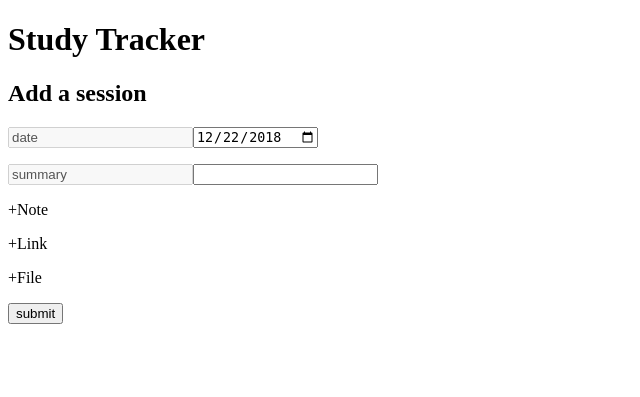
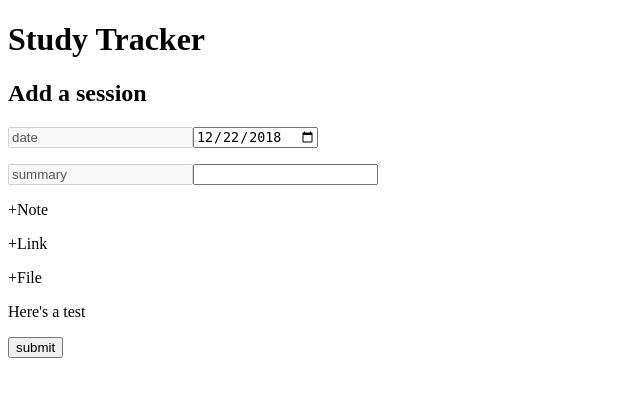
Before and after one commit to mparkcode/flask_blog, a Flask app: page /add_a_session in a window 1280 px wide. Shown: the top 397 px of the page, without its empty margins (0-640 px from the left). Run offline with Flask 2, Linux system fonts and the light colour scheme; some libraries are stand-ins or nearby versions.

Commit message:
test git

```diff
--- a/templates/add_a_session.html
+++ b/templates/add_a_session.html
@@ -73,6 +73,7 @@
         <p onclick="add_field('text');">+Note</p>
         <p onclick="add_field('url');">+Link</p>
         <p onclick="add_field('file');">+File</p>
+        <p>Here's a test</p>
         <input type="submit" value="submit" onclick="changeName()">
     </form>
 
```
